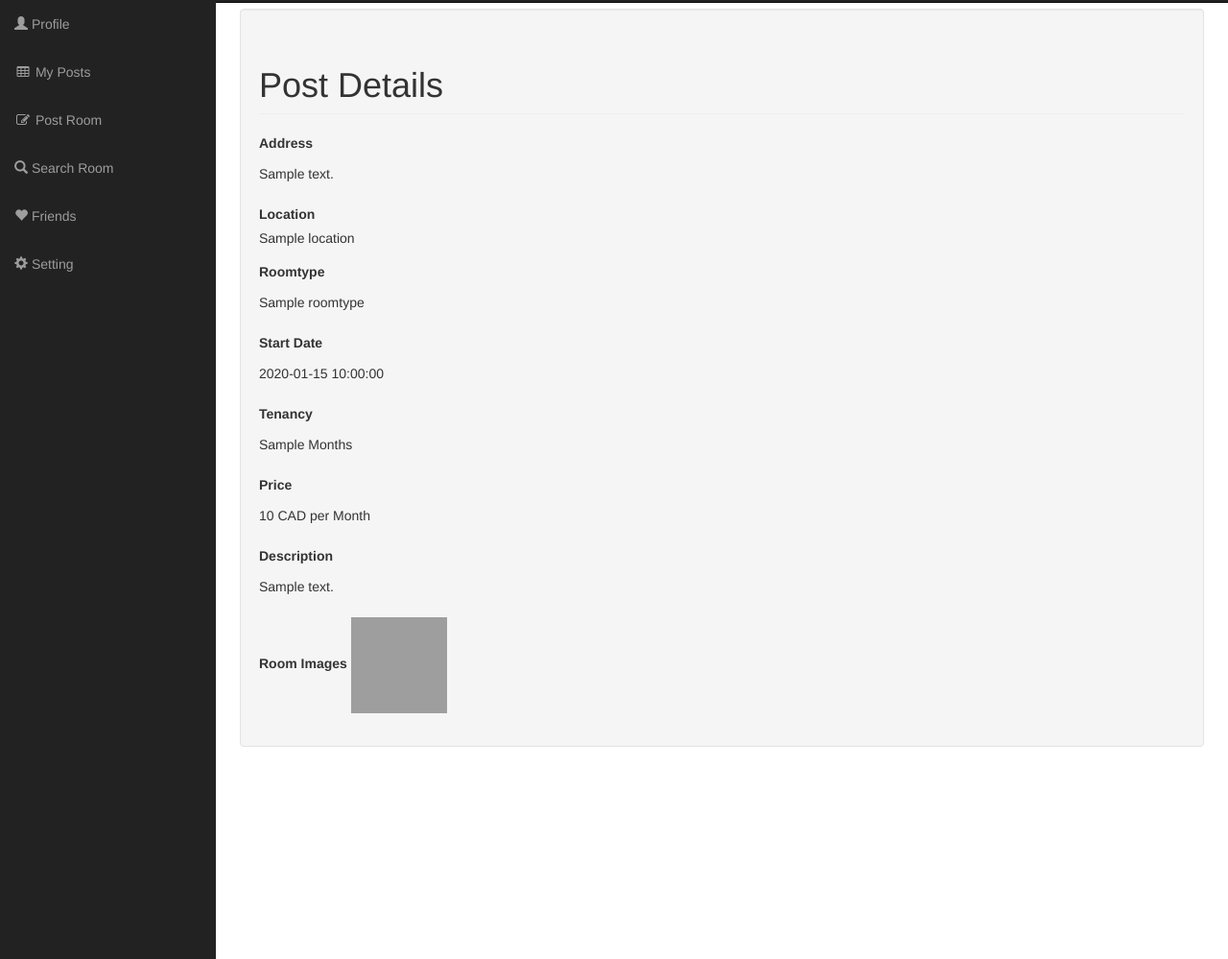
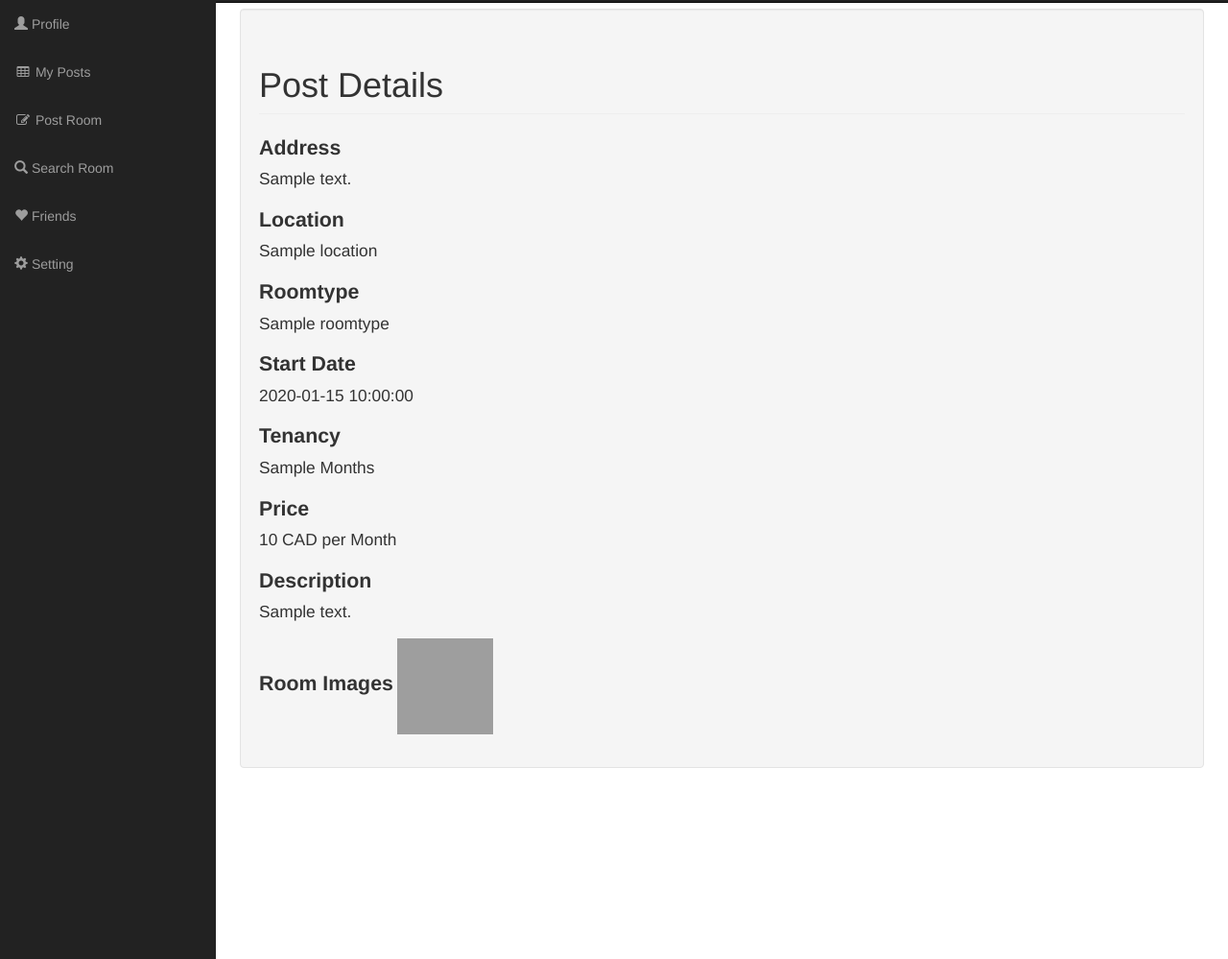
Before and after one commit to jimwong234/CCA2, a Flask app: template app/templates/userUI/post_details.html in a window 1280 px wide. Shown: the part 51-1050 px from the top of the page at 96% size. Run offline with Flask 2, Linux system fonts and the light colour scheme; the template is opened without the code that fills it: most values are stand-ins (such as "Sample title", 1, 10 or a date in 2020); grey boxes marked "Sample" are stand-in pictures; grey boxes labelled with a size stand in for pictures from a placeholder-image service; some libraries are stand-ins or nearby versions; grey boxes are pictures that could not be loaded.

Commit message:
change font

```diff
--- a/app/static/css/post_details.css
+++ b/app/static/css/post_details.css
@@ -159,3 +159,11 @@ ul.alert-dropdown {
     height: 23px;
     text-align: center;
 }
+
+.title{
+    font-size: 16pt;
+}
+
+.content{
+   font-size: 13pt;
+}
--- a/app/templates/userUI/post_details.html
+++ b/app/templates/userUI/post_details.html
@@ -121,42 +121,42 @@
                     </div>
 
                     <div class="form-group">
-                        <label>Address</label>
-                        <p class="form-control-static">{{ data["address"] }}</p>
+                        <label class="title">Address</label>
+                        <p class="content" class="form-control-static">{{ data["address"] }}</p>
                     </div>
 
                     <div class="form-group">
-                        <label>Location</label>
-                        <p clasl="form-control-static">{{ data["location"] }}</p>
+                        <label class="title">Location</label>
+                        <p class="content" class="form-control-static">{{ data["location"] }}</p>
                     </div>
 
                     <div class="form-group">
-                        <label>Roomtype</label>
-                        <p class="form-control-static">{{ data["roomtype"] }}</p>
+                        <label class="title">Roomtype</label>
+                        <p class="content" class="form-control-static">{{ data["roomtype"] }}</p>
                     </div>
 
                     <div class="form-group">
-                        <label>Start Date</label>
-                        <p class="form-control-static">{{ data["start_date"] }}</p>
+                        <label class="title">Start Date</label>
+                        <p class="content" class="form-control-static">{{ data["start_date"] }}</p>
                     </div>
 
                     <div class="form-group">
-                        <label>Tenancy</label>
-                        <p class="form-control-static">{{ data["rent_months"] }} Months</p>
+                        <label class="title">Tenancy</label>
+                        <p class="content" class="form-control-static">{{ data["rent_months"] }} Months</p>
                     </div>
 
                     <div class="form-group">
-                        <label>Price</label>
-                        <p class="form-control-static">{{ data["price"] }} CAD per Month</p>
+                        <label class="title">Price</label>
+                        <p class="content" class="form-control-static">{{ data["price"] }} CAD per Month</p>
                     </div>
 
                     <div class="form-group">
-                        <label>Description</label>
-                        <p class="form-control-static">{{ data["description"] }}</p>
+                        <label class="title">Description</label>
+                        <p class="content" class="form-control-static">{{ data["description"] }}</p>
                     </div>
 
                     <div class="form-group">
-                        <label>Room Images</label>
+                        <label class="title">Room Images</label>
                         {% for key in data['image'] %}
                             {% if key != "null" %}
                                 <img src="https://s3.amazonaws.com/mcc123/{{ key }}" height="100" width="100" data-toggle="modal" data-target="#{{loop.index}}"></img>
```
